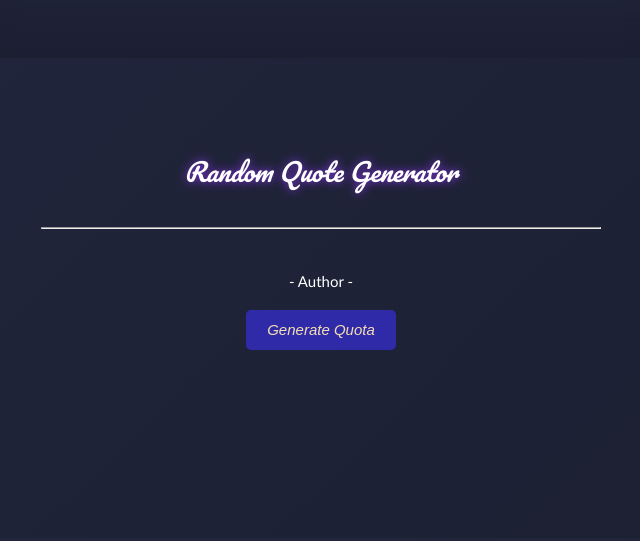
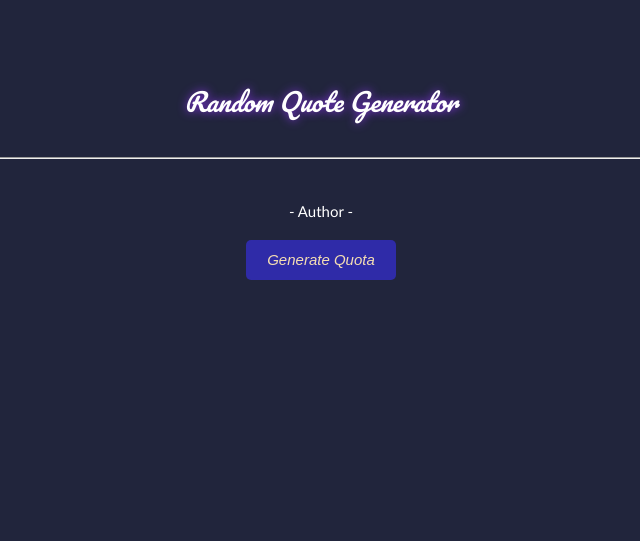
Before and after one commit to tharinm/Random-Quote-Generator-Js, a plain HTML site: page index.html in a window 1280 px wide. Shown: the whole page, without its empty margins (319-959 px from the left). Drawn offline with Linux system fonts and the light colour scheme; no server answers.

Commit message:
remove unncessary card styles

```diff
--- a/index.html
+++ b/index.html
@@ -24,8 +24,8 @@
         flex-direction: column;
         margin-top: 50px;
         border-radius: 0px;
-        background: linear-gradient(315deg, #1c2032, #21253c);
-        box-shadow: -35px -35px 70px #1a1e30, 35px 35px 70px #242840;
+        /* background: linear-gradient(315deg, #1c2032, #21253c); */
+        /* box-shadow: -35px -35px 70px #1a1e30, 35px 35px 70px #242840; */
       }
 
       h2 {
@@ -45,7 +45,7 @@
         flex-direction: column;
         align-items: center;
         justify-content: center;
-        padding: 70px;
+
         gap: 5px;
 
         font-family: "Pacifico", cursive;
@@ -61,15 +61,16 @@
         font-size: 18px;
       }
 
-      #author{
+      #author {
         color: white;
         font-family: Verdana, Geneva, Tahoma, sans-serif;
         font-weight: 400;
       }
 
-      #a{
+      #a {
         color: white;
-        font-family: 'Gill Sans', 'Gill Sans MT', Calibri, 'Trebuchet MS', sans-serif;
+        font-family: "Gill Sans", "Gill Sans MT", Calibri, "Trebuchet MS",
+          sans-serif;
         font-size: 15px;
       }
 
@@ -78,14 +79,13 @@
         height: 40px;
         border-radius: 5px;
         border-style: none;
-        margin-top:15px;
+        margin-top: 15px;
         color: wheat;
         background-color: rgb(47, 43, 168);
         font-size: 15px;
-        font-style:oblique;
+        font-style: oblique;
         cursor: pointer;
       }
-
 
       .shadow-animate h2 {
         animation: shadows 1.5s infinite;
@@ -94,19 +94,15 @@
       @keyframes shadows {
         0% {
           text-shadow: #48abe0 0 0 10px;
-
         }
         50% {
           text-shadow: blueviolet 0 0 10px;
-
         }
         75% {
           text-shadow: rebeccapurple 0 0 10px;
-
         }
         100% {
           text-shadow: #48abe0 0 0 10px;
-
         }
       }
     </style>
```
Lines whose indentation alone changed are shown as unchanged.
